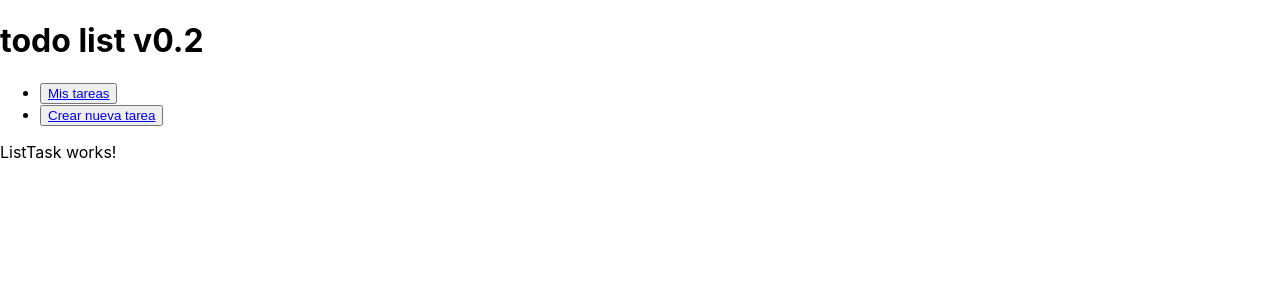
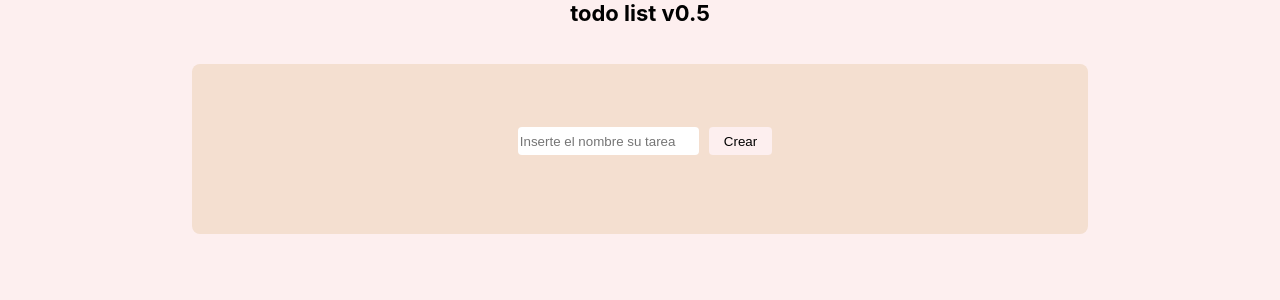
Before and after one commit to Franco-19/todo-list, a React (Create React App) app: page / in a window 1280 px wide. Shown: the top 300 px of the page. Built offline with nearby package versions, Linux system fonts and the light colour scheme.

Commit message:
adicion de estilos

```diff
--- a/src/components/task/Task.js
+++ b/src/components/task/Task.js
@@ -1,7 +1,7 @@
 import React from 'react'
 import './Task-styles.css'
 
-function Task({ name, onDelete}) {
+function Task({ name, onDelete, onEdit}) {
 
     // function deleteTask (nameTaskId) {
     //     console.log(actualState)
@@ -19,7 +19,7 @@ function Task({ name, onDelete}) {
             </div>
             <div className="buttons">
                 <button onClick={onDelete}>Borrar</button>
-                <button>Editar</button>
+                <button onClick={onEdit}>Editar</button>
             </div>
         </div>
     )
--- a/src/index.css
+++ b/src/index.css
@@ -1,10 +1,14 @@
 body {
+  --primary-color: #FDEFEF;
+  --primary-color-hover: #f3e3e3;
+  --secondary-color: #F4DFD0;
   margin: 0;
   font-family: -apple-system, BlinkMacSystemFont, 'Segoe UI', 'Roboto', 'Oxygen',
     'Ubuntu', 'Cantarell', 'Fira Sans', 'Droid Sans', 'Helvetica Neue',
     sans-serif;
   -webkit-font-smoothing: antialiased;
   -moz-osx-font-smoothing: grayscale;
+  background-color: var(--primary-color);
 }
 
 code {
--- /dev/null
+++ b/src/pages/CreateTask/CreateTask-styles.css
@@ -0,0 +1,16 @@
+.todo {
+    padding: 7% 0;
+}
+
+.todo__form {
+    display: flex;
+    justify-content: center;
+}
+
+.todo__form--text-input {
+    outline: none;
+    border: none;
+    height: 26px;
+    border-radius: 4px;
+    margin: 0 10px;
+}
--- a/src/pages/CreateTask/CreateTask.js
+++ b/src/pages/CreateTask/CreateTask.js
@@ -3,21 +3,24 @@ import React, { useState } from 'react';
 /* Components */
 import Task from '../../components/task/Task'
 
+/* Styles */
+import './CreateTask-styles.css'
+
 let id = 0;
 
 const CreateTask = () => {
     let handleTaskName = '';
+    let inputValue = handleTaskName;
 
-    const [task, setTask] = useState([{
-        taskName: 'dormir',
-        id: 234
-    }]);
+    const [task, setTask] = useState([]);
 
     const handleSubmit = (e) => {
         e.preventDefault();
         addTask()
 
         id += 1;
+
+        e.target.reset();
     }
 
     const addTask = () => {
@@ -40,11 +43,21 @@ const CreateTask = () => {
         setTask(filteredTaskState)
     }
 
+    const editTask = (keyId) => {
+        console.log('edit task working')
+        console.log(keyId);
+
+        let taskToEdit = task.filter(element => element.id === keyId)
+        console.log(taskToEdit)
+
+        taskToEdit.taskName = <input type="text" />
+    }
+
     return (
-        <div className="general-container">
-            <form onSubmit={handleSubmit}>
-                <input type="text" onChange={(e) => { handleTaskName = e.target.value }} />
-                <input type="button" value="Crear" onClick={handleSubmit} />
+        <div className="todo">
+            <form onSubmit={handleSubmit} className="todo__form">
+                <input className="todo__form--text-input" type="text" placeholder="Inserte el nombre su tarea" onChange={(e) => { handleTaskName = e.target.value }} />
+                <input className="button-primary" type="reset" value="Crear" onClick={handleSubmit} />
             </form>
 
             {/* Mapear tareas (done) */}
@@ -54,7 +67,7 @@ const CreateTask = () => {
                         task.map(nametask => {
                             return (
                                 <li key={nametask.id}>
-                                    <Task name={nametask.taskName} onDelete={() => deleteTask(nametask.id)}/>
+                                    <Task name={nametask.taskName} onDelete={() => deleteTask(nametask.id)} onEdit={() => editTask(nametask.id)} />
                                     {/* <button onClick={() => {deleteTask(nametask.id)}}>borrar tarea temporal</button> */}
                                 </li>
                             )
--- a/src/pages/Root-styles.css
+++ b/src/pages/Root-styles.css
@@ -1,5 +1,39 @@
-.general-container {
+.header {
+    width: 100%;
     display: flex;
-    flex-direction: column;
-    align-items: center;
+    justify-content: center;
 }
+
+.header__title {
+    margin: 0;
+    font-size: 22px;
+}
+
+/* Momentaneamente será ocultado el menú, hasta que se configuren nuevas páginas */
+.header__menu {
+    display: none;
+}
+
+.create-task-container {
+    display: flex;
+    justify-content: center;
+    margin: 3% auto;
+    border-radius: 8px;
+    background-color: var(--secondary-color);
+    width: 70%;
+}
+
+.button-primary {
+    border: none;
+    border-radius: 4px;
+    padding: 0 15px;
+    background-color: var(--primary-color);
+    transition: all 200ms;
+}
+
+.button-primary:hover {
+    background-color: var(--primary-color-hover);
+    -webkit-box-shadow: 4px 4px 12px 0px rgba(0,0,0,0.3);
+    -moz-box-shadow: 4px 4px 12px 0px rgba(0,0,0,0.3);
+    box-shadow: 4px 4px 12px 0px rgba(0,0,0,0.3);
+}
--- a/src/pages/Root.js
+++ b/src/pages/Root.js
@@ -12,34 +12,42 @@ import {
 import CreateTask from './CreateTask/CreateTask';
 import ListTask from './ListTask/ListTask';
 
+/* Styles */
+
+import './Root-styles.css'
+
 const Root = () => {
 
     // const [task, setTask] = useState(initialState)
 
     return (
         <Router>
-            <h1>todo list v0.2</h1>
-            <div className="header-container">
-                <ul>
-                    <li>
+            <header className="header">
+                <h1 className="header__title">todo list v0.5</h1>
+                <div className="header__menu">
+                    <ul>
+                        {/* <li>
                         <button>
                             <Link to="/">Mis tareas</Link>
                         </button>
-                    </li>
-                    <li>
+                    </li> */}
+                        {/* <li>
                         <button>
                             <Link to="/create-task">Crear nueva tarea</Link>
                         </button>
-                    </li>
-                </ul>
-            </div>
+                    </li> */}
+                    </ul>
+                </div>
+            </header>
             <Switch>
                 <Route exact path="/">
+                    <div className="create-task-container">
+                        <CreateTask />
+                    </div>
+                </Route>
+                {/* <Route path="/create-task">
                     <ListTask />
-                </Route>
-                <Route path="/create-task">
-                    <CreateTask />
-                </Route>
+                </Route> */}
             </Switch>
         </Router>
     )
```
